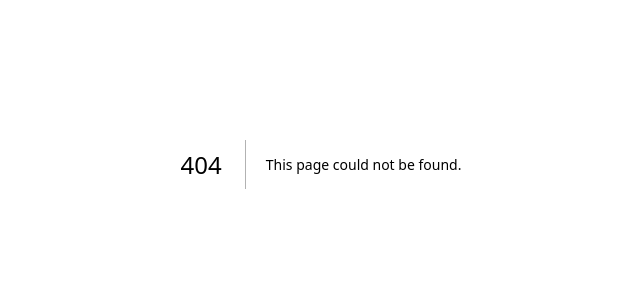
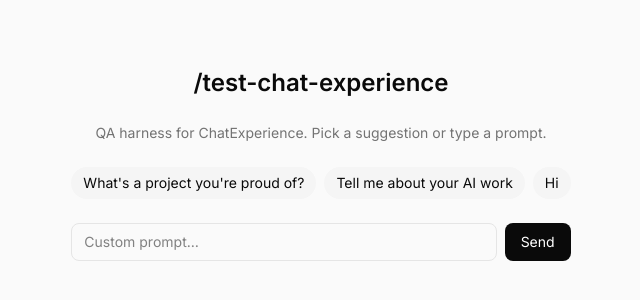
Before and after one commit to fedeostan/portfolio-federico-ostan-bazan, a Next.js app: page /test-chat-experience in a window 1280 px wide. Before the commit this address had no page. Shown: the part 236-536 px from the top of the page, without its empty margins (319-959 px from the left). Built offline with nearby package versions, Linux system fonts and the light colour scheme.

Commit message:
chore(qa): /test-chat-experience harness route (#13)

```diff
--- /dev/null
+++ b/app/test-chat-experience/page.tsx
@@ -0,0 +1,68 @@
+"use client";
+
+import { useState } from "react";
+
+import { ChatExperience } from "@/components/hero/ChatExperience";
+
+const SUGGESTIONS = [
+  "What's a project you're proud of?",
+  "Tell me about your AI work",
+  "Hi",
+];
+
+export default function TestChatExperiencePage() {
+  const [prompt, setPrompt] = useState<string | null>(null);
+  const [input, setInput] = useState("");
+
+  if (prompt) {
+    return (
+      <ChatExperience
+        initialPrompt={prompt}
+        onReset={() => setPrompt(null)}
+      />
+    );
+  }
+
+  return (
+    <main className="mx-auto flex min-h-svh max-w-2xl flex-col items-center justify-center gap-6 px-4">
+      <h1 className="font-heading text-2xl font-semibold">
+        /test-chat-experience
+      </h1>
+      <p className="text-center text-sm text-muted-foreground">
+        QA harness for ChatExperience. Pick a suggestion or type a prompt.
+      </p>
+      <div className="flex flex-wrap justify-center gap-2">
+        {SUGGESTIONS.map((s) => (
+          <button
+            key={s}
+            type="button"
+            onClick={() => setPrompt(s)}
+            className="rounded-full bg-muted px-3 py-1.5 text-sm hover:bg-muted/80"
+          >
+            {s}
+          </button>
+        ))}
+      </div>
+      <form
+        onSubmit={(e) => {
+          e.preventDefault();
+          if (input.trim()) setPrompt(input.trim());
+        }}
+        className="flex w-full gap-2"
+      >
+        <input
+          value={input}
+          onChange={(e) => setInput(e.target.value)}
+          placeholder="Custom prompt…"
+          className="flex-1 rounded-md border border-border bg-background px-3 py-2 text-sm"
+        />
+        <button
+          type="submit"
+          className="rounded-md bg-primary px-4 py-2 text-sm text-primary-foreground"
+        >
+          Send
+        </button>
+      </form>
+    </main>
+  );
+}
```
